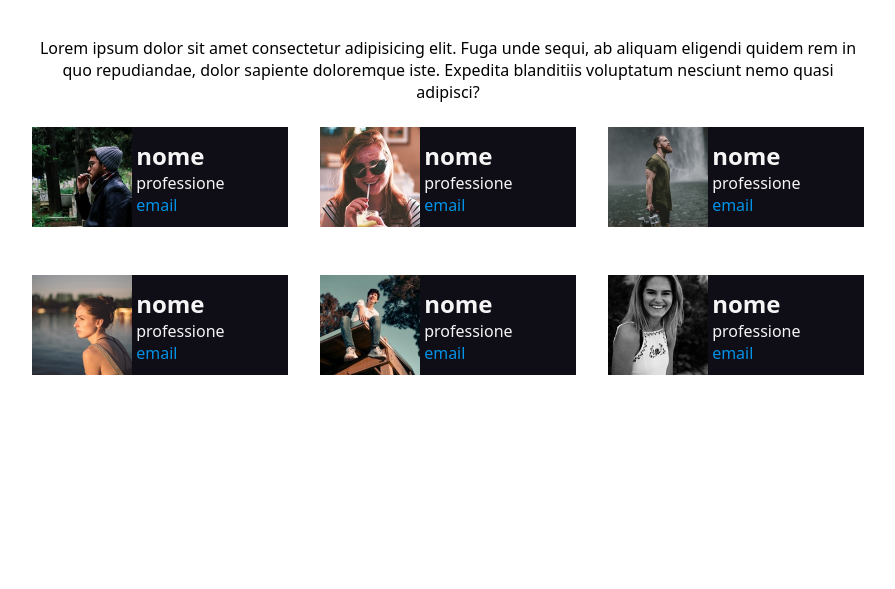
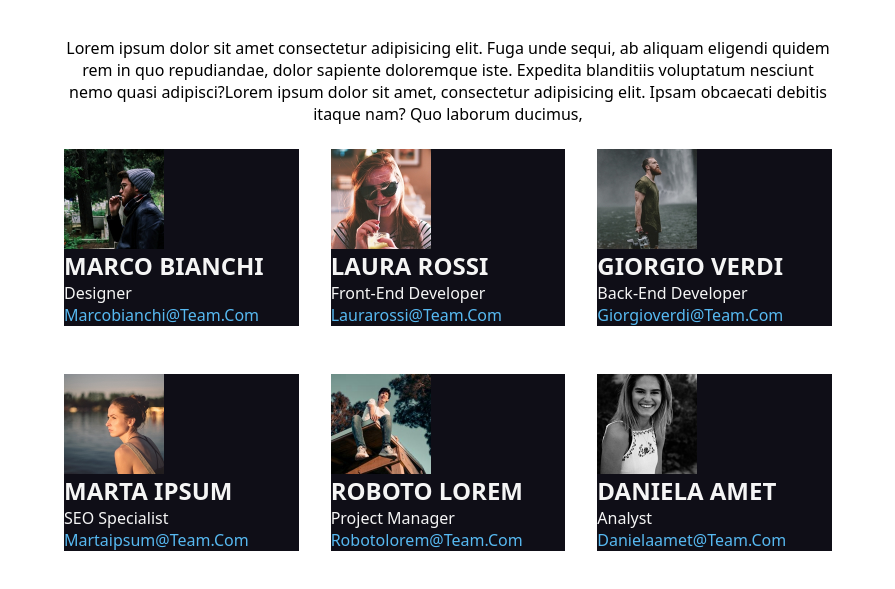
Before and after one commit to KellerMarika/html-css-float-cards, a plain HTML site: page index.html in a window 1280 px wide. Shown: the part 93-682 px from the top of the page, without its empty margins (192-1087 px from the left). Drawn offline with Linux system fonts and the light colour scheme.

Commit message:
compilato - finito

```diff
--- a/index.html
+++ b/index.html
@@ -28,7 +28,7 @@
             <!-- contenitore paragrafo -->
             <div class="paragraph_conainer">
                 <p>
-                  Lorem ipsum dolor sit amet consectetur adipisicing elit. Fuga unde sequi, ab aliquam eligendi quidem rem in quo repudiandae, dolor sapiente doloremque iste. Expedita blanditiis voluptatum nesciunt nemo quasi adipisci?
+                  Lorem ipsum dolor sit amet consectetur adipisicing elit. Fuga unde sequi, ab aliquam eligendi quidem rem in quo repudiandae, dolor sapiente doloremque iste. Expedita blanditiis voluptatum nesciunt nemo quasi adipisci?Lorem ipsum dolor sit amet, consectetur adipisicing elit. Ipsam obcaecati debitis itaque nam? Quo laborum ducimus,
                 </p>
 
                 <!-- contenitore fratello - misure -->
@@ -44,9 +44,9 @@
 
                     <!-- info della card -->
                     <div class="card_info_container">
-                        <h2>nome</h2>
-                        <div>professione</div>
-                        <div><a href="mailto:">email</a></div>
+                        <h2>marco bianchi</h2>
+                        <div>designer</div>
+                        <div><a href="mailto:">marcobianchi@team.com</a></div>
                     </div>
                 </div>
 
@@ -58,9 +58,9 @@
 
                     <!-- info della card -->
                     <div class="card_info_container">
-                        <h2>nome</h2>
-                        <div>professione</div>
-                        <div><a href="mailto:">email</a></div>
+                        <h2>laura rossi</h2>
+                        <div>front-end developer</div>
+                        <div><a href="mailto:">laurarossi@team.com</a></div>
                     </div>
                 </div>
 
@@ -72,9 +72,9 @@
 
                     <!-- info della card -->
                     <div class="card_info_container">
-                        <h2>nome</h2>
-                        <div>professione</div>
-                        <div><a href="mailto:">email</a></div>
+                        <h2>giorgio verdi</h2>
+                        <div>back-end developer</div>
+                        <div><a href="mailto:">giorgioverdi@team.com</a></div>
                     </div>
                 </div>
             </div>
@@ -91,9 +91,9 @@
 
                     <!-- info della card -->
                     <div class="card_info_container">
-                        <h2>nome</h2>
-                        <div>professione</div>
-                        <div><a href="mailto:">email</a></div>
+                        <h2>marta ipsum</h2>
+                        <div>SEO specialist</div>
+                        <div><a href="mailto:">martaipsum@team.com</a></div>
                     </div>
                 </div>
 
@@ -105,9 +105,9 @@
 
                     <!-- info della card -->
                     <div class="card_info_container">
-                        <h2>nome</h2>
-                        <div>professione</div>
-                        <div><a href="mailto:">email</a></div>
+                        <h2>roboto lorem</h2>
+                        <div>project manager</div>
+                        <div><a href="mailto:">robotolorem@team.com</a></div>
                     </div>
                 </div>
 
@@ -119,9 +119,9 @@
 
                     <!-- info della card -->
                     <div class="card_info_container">
-                        <h2>nome</h2>
-                        <div>professione</div>
-                        <div><a href="mailto:">email</a></div>
+                        <h2>daniela amet</h2>
+                        <div>analyst</div>
+                        <div><a href="mailto:">danielaamet@team.com</a></div>
                     </div>
                 </div>
             </div>
--- a/style/style.css
+++ b/style/style.css
@@ -36,7 +36,7 @@ text-transform: capitalize;
 
 /* MAIN  */
 main .main_container{
-    width: 65%;
+    width: 60%;
     margin: auto;
 }
 
@@ -48,8 +48,14 @@ main .paragraph_conainer{
 /* CARDS */
 
 .card_container{
+
     background-color:rgb(15, 14, 23);
-    width: calc((100%/3) - (4rem/3));
+    width: calc((100% - 4rem)/3);
+
+ /* calc by :simone taccori
+ (100% della width del padre  - 20px ("margin left" *2 che sono gli spazi che voglio lasciare fra le 3 card)) /3 le tre card */
+
+
     margin-bottom: 3rem;
 }
 
@@ -71,8 +77,14 @@ img,
     text-align: left;
     display: inline-block;
 }
+.card_info_container h2{
+    text-transform: uppercase;
+}
+.card_info_container div{
+    text-transform: capitalize;
+}
 
 .card_info_container a{
-    color:rgb(0, 146, 230);
+    color:rgb(87, 185, 241);
     text-decoration: none;
 }
```
